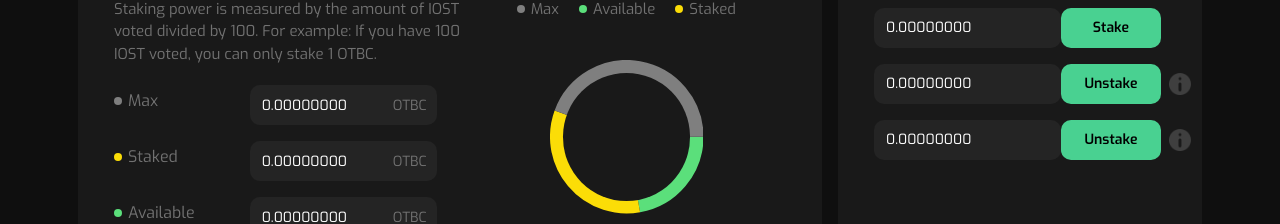
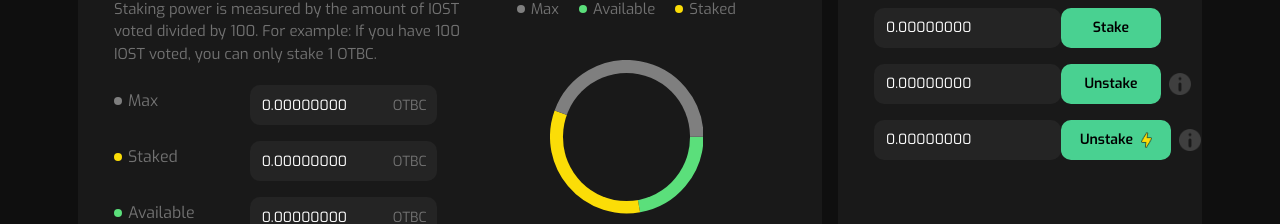
Before and after one commit to deazyyy/Otbapp, a React (Create React App) app: page /stakevote in a window 1280 px wide. Shown: the part 356-580 px from the top of the page. Built offline with nearby package versions, Linux system fonts and the light colour scheme.

Commit message:
stakevote

```diff
--- a/src/components/stakevote/index.js
+++ b/src/components/stakevote/index.js
@@ -12,7 +12,7 @@ import adv4 from '../../images/icons/4.png';
 
 import roadmap1 from '../../images/icons/r1.png';
 import roadmap2 from '../../images/icons/r2.png';
-import roadmap3 from '../../images/icons/r3.png';
+import flash from '../../images/icons/flash.png';
 import info from '../../images/icons/info-b.png';
 
 import vimerco from '../../images/vimerco.png';
@@ -123,7 +123,7 @@ class StakeExchange extends React.Component {
                                     <div className="form-group">
                                         <input type="email" class="form-control" placeholder="0.00000000" id="email" />
                                         <div>
-                                            <a href="" className="btn-main">Unstake</a>
+                                            <a href="" className="btn-main">Unstake<img  src={flash} className="flash" /></a>
                                             <div className="tooltip_outer" data-tooltip="Hello, I am a Tooltip"><img  src={info} /></div>
                                         </div>
                                     </div>
--- a/src/components/stakevote/style.css
+++ b/src/components/stakevote/style.css
@@ -54,7 +54,10 @@
 
 
 
-
+.flash{
+    height: 16px !important;
+    width: auto  !important;
+}
 .staking-power-row{
     display: flex;
     flex-direction: row;
```
Also changed, not shown: src/images/icons/flash.png (added).
